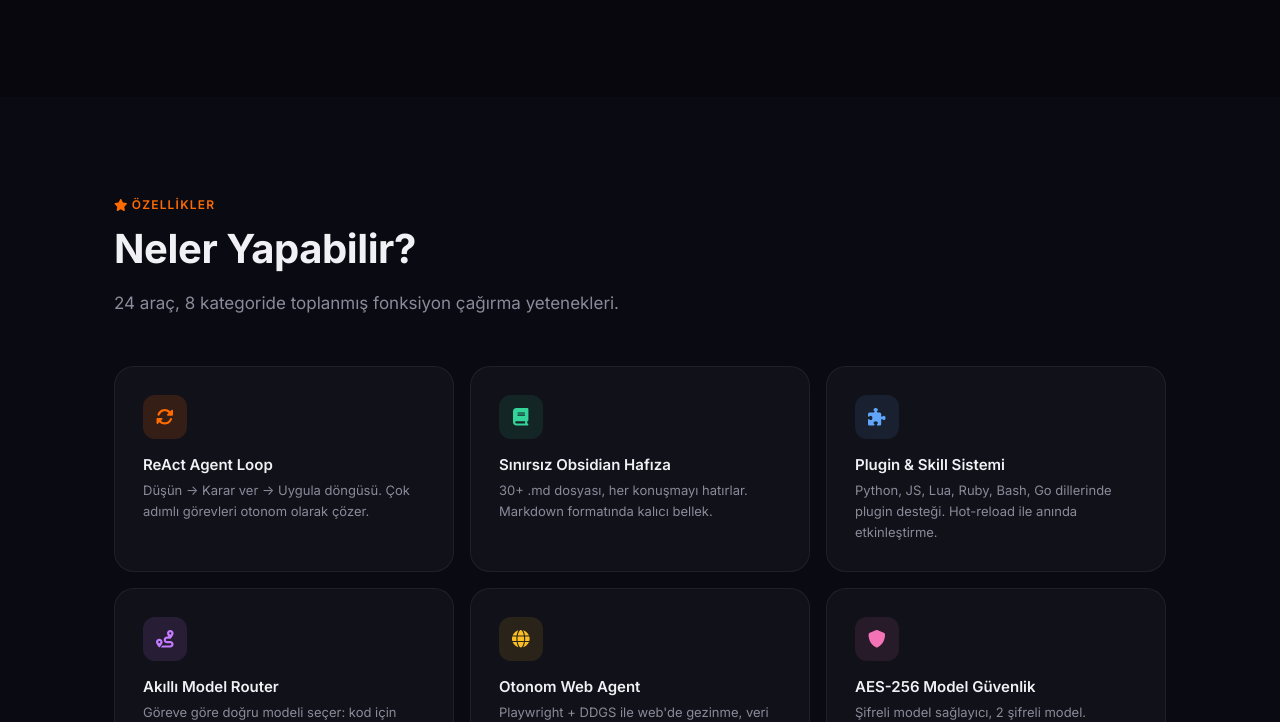
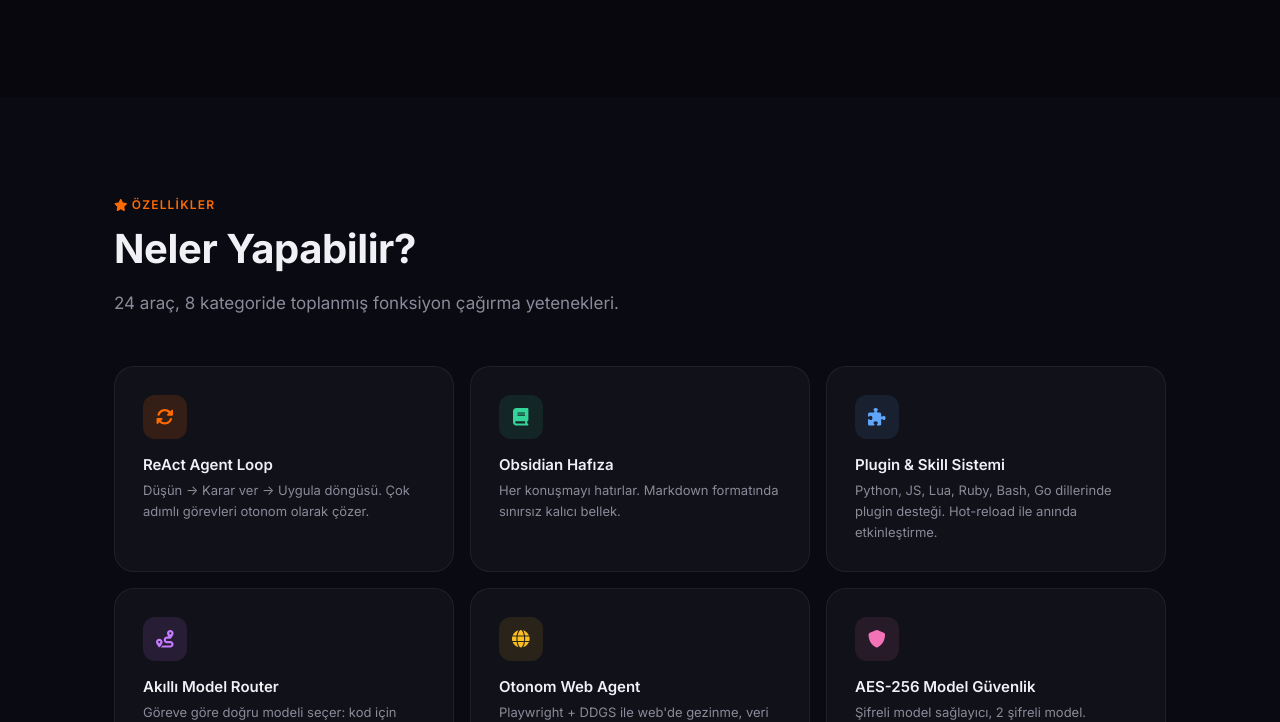
Before and after one commit to glassesglitchstudio-lab/glasses-cat-ai, a website: page docs/index.html in a window 1280 px wide. Shown: the part 1938-2660 px from the top of the page. Drawn offline with Linux system fonts and the light colour scheme.

Commit message:
docs: hafiza istatistigi duzeltildi

```diff
--- a/docs/index.html
+++ b/docs/index.html
@@ -267,7 +267,7 @@
 <section class="stats">
     <div class="container stats-grid">
         <div><div class="stat-num">37</div><div class="stat-label">Entegre Araç</div></div>
-        <div><div class="stat-num">30+</div><div class="stat-label">Hafıza Dosyası</div></div>
+        <div><div class="stat-num">∞</div><div class="stat-label">Obsidian Hafıza</div></div>
         <div><div class="stat-num">16</div><div class="stat-label">Zamanlanmış Görev</div></div>
         <div><div class="stat-num">9</div><div class="stat-label">UltraAgent Protokolü</div></div>
     </div>
@@ -359,8 +359,8 @@
             </div>
             <div class="feat-card">
                 <div class="feat-icon" style="background: rgba(52,211,153,0.10); color: #34d399;"><i class="fa-solid fa-book"></i></div>
-                <h3>Sınırsız Obsidian Hafıza</h3>
-                <p>30+ .md dosyası, her konuşmayı hatırlar. Markdown formatında kalıcı bellek.</p>
+                <h3>Obsidian Hafıza</h3>
+                <p>Her konuşmayı hatırlar. Markdown formatında sınırsız kalıcı bellek.</p>
             </div>
             <div class="feat-card">
                 <div class="feat-icon" style="background: rgba(96,165,250,0.10); color: #60a5fa;"><i class="fa-solid fa-puzzle-piece"></i></div>
```
